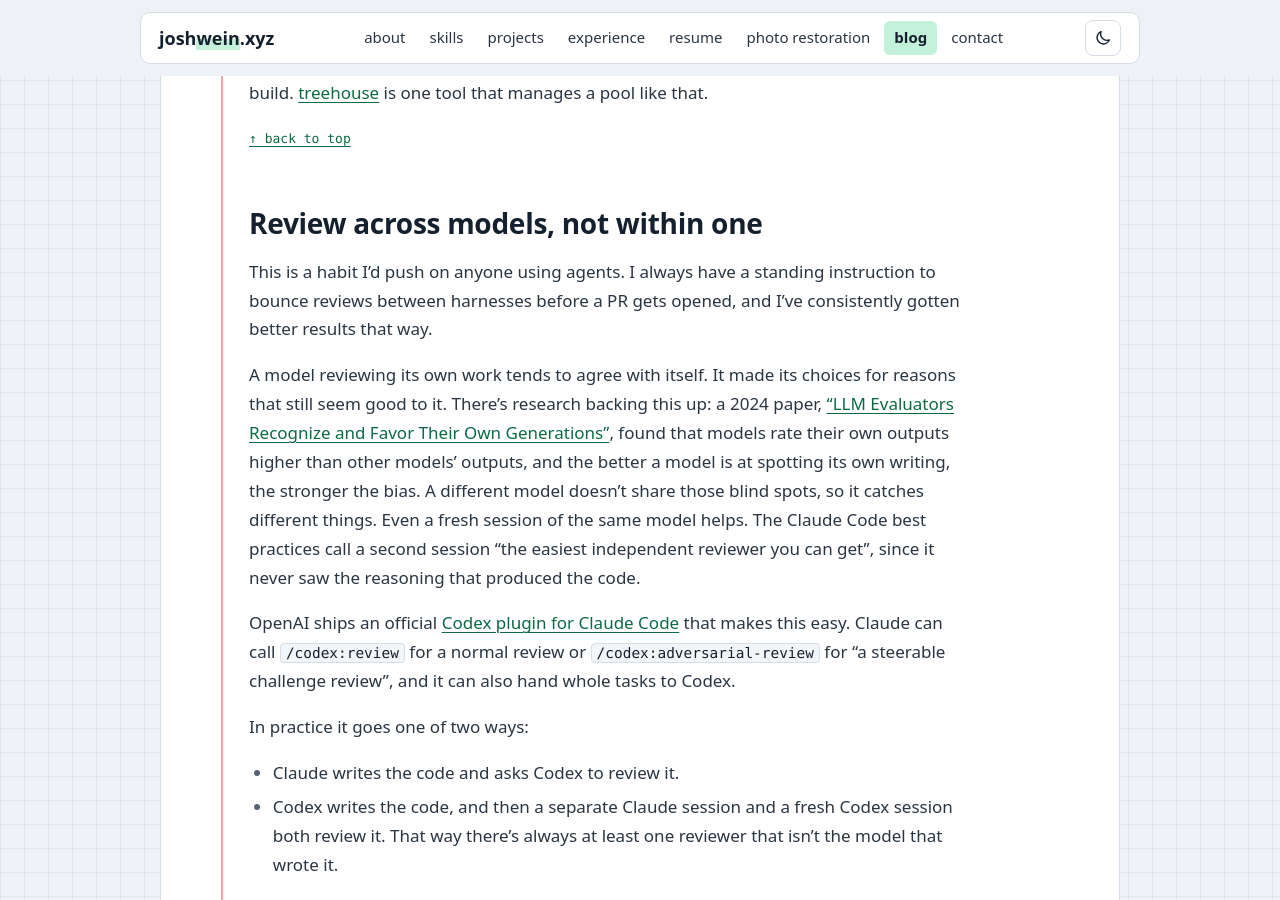
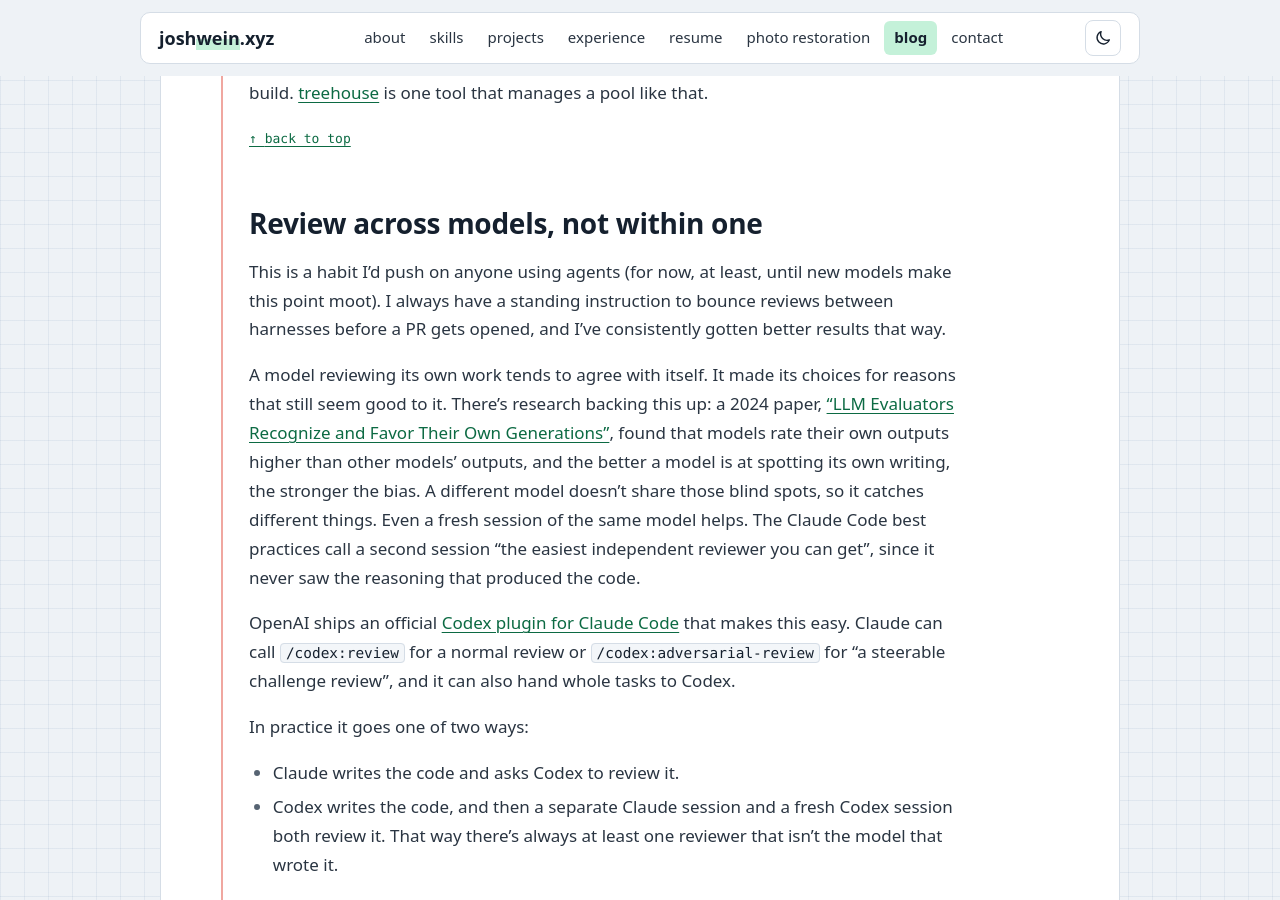
Before and after one commit to JoshWein/blog, a Jekyll site: the page built from _posts/2026-11-21-multi-agent-workflows.md, in a window 1280 px wide and 900 px high, scrolled down 4120 px. Built offline with Jekyll 4.4.1, drawn with Linux system fonts in a browser that asks for light colours; some web fonts are replaced; comment, search, counter and statistics services are not loaded.

Commit message:
Agent post: "for now" caveat on the cross-harness review habit
Co-Authored-By: Claude Opus 5.5 <noreply@anthropic.com>
Claude-Session: https://claude.ai/code/session_01HtAirmGQyAcmjJao62wzYe

```diff
--- a/_posts/2026-11-21-multi-agent-workflows.md
+++ b/_posts/2026-11-21-multi-agent-workflows.md
@@ -135,7 +135,7 @@ The other thing that makes fan-out work is splitting along boundaries that don't
 
 ## Review across models, not within one
 
-This is a habit I'd push on anyone using agents. I always have a standing instruction to bounce reviews between harnesses before a PR gets opened, and I've consistently gotten better results that way.
+This is a habit I'd push on anyone using agents (for now, at least, until new models make this point moot). I always have a standing instruction to bounce reviews between harnesses before a PR gets opened, and I've consistently gotten better results that way.
 
 A model reviewing its own work tends to agree with itself. It made its choices for reasons that still seem good to it. There's research backing this up: a 2024 paper, ["LLM Evaluators Recognize and Favor Their Own Generations"](https://arxiv.org/abs/2404.13076), found that models rate their own outputs higher than other models' outputs, and the better a model is at spotting its own writing, the stronger the bias. A different model doesn't share those blind spots, so it catches different things. Even a fresh session of the same model helps. The Claude Code best practices call a second session "the easiest independent reviewer you can get", since it never saw the reasoning that produced the code.
 
```
